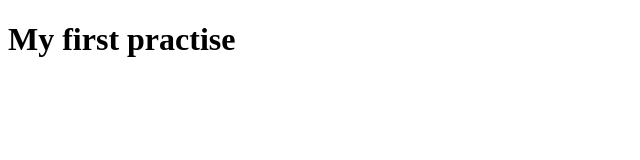
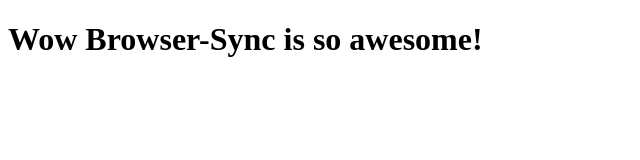
Before and after one commit to Umorussoro/mylab, a plain HTML site: page site/index.html in a window 1280 px wide. Shown: the whole page, without its empty margins (0-640 px from the left). Drawn offline with Linux system fonts and the light colour scheme.

Commit message:
My first edit

```diff
--- a/site/index.html
+++ b/site/index.html
@@ -4,6 +4,6 @@
 	<title> Hello Umorus </title>
 </head>
 <body>
-	<h1> My first practise </h1>
+	<h1> Wow Browser-Sync is so awesome! </h1>
 </body>
 </html>
```
